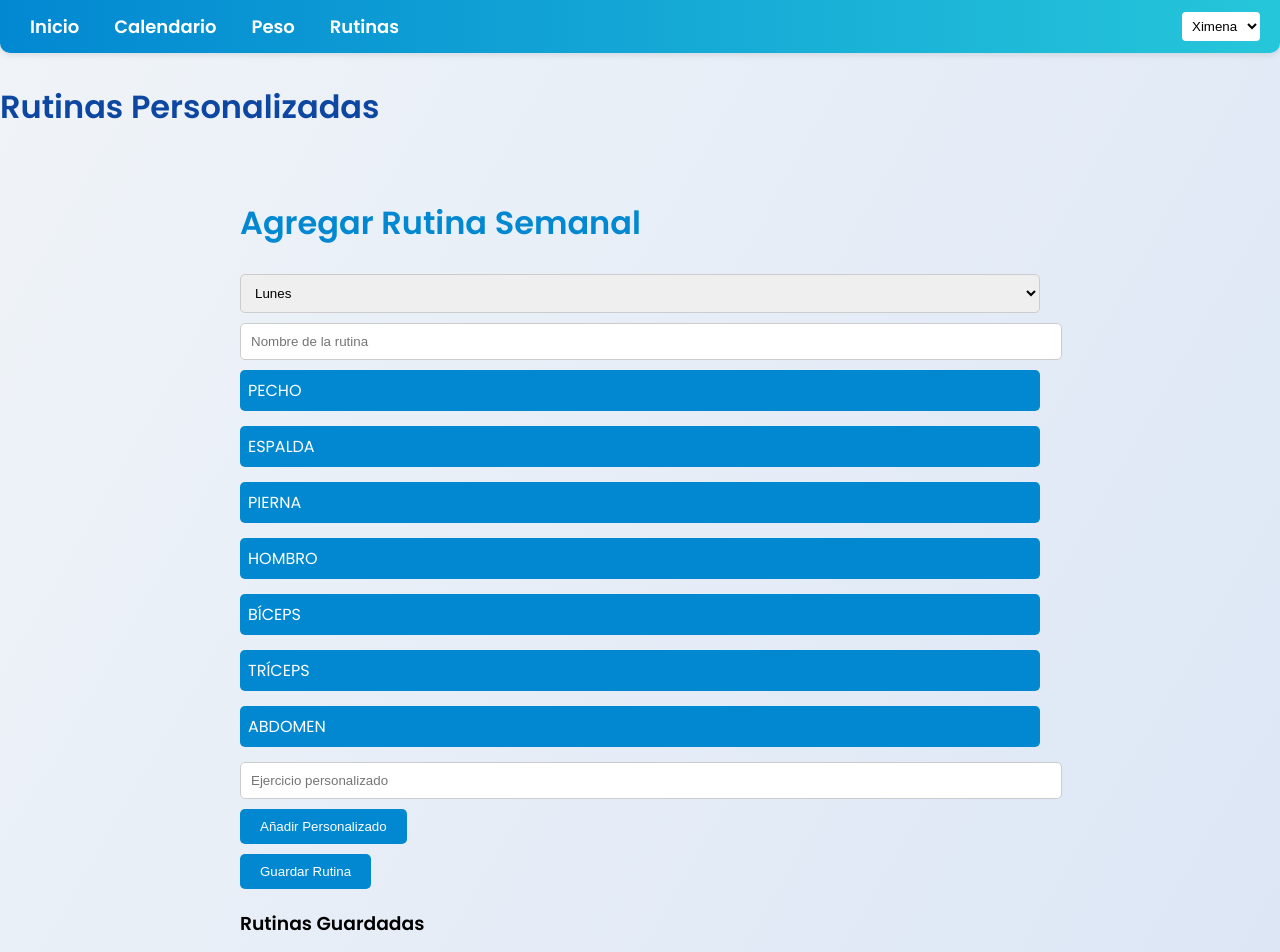
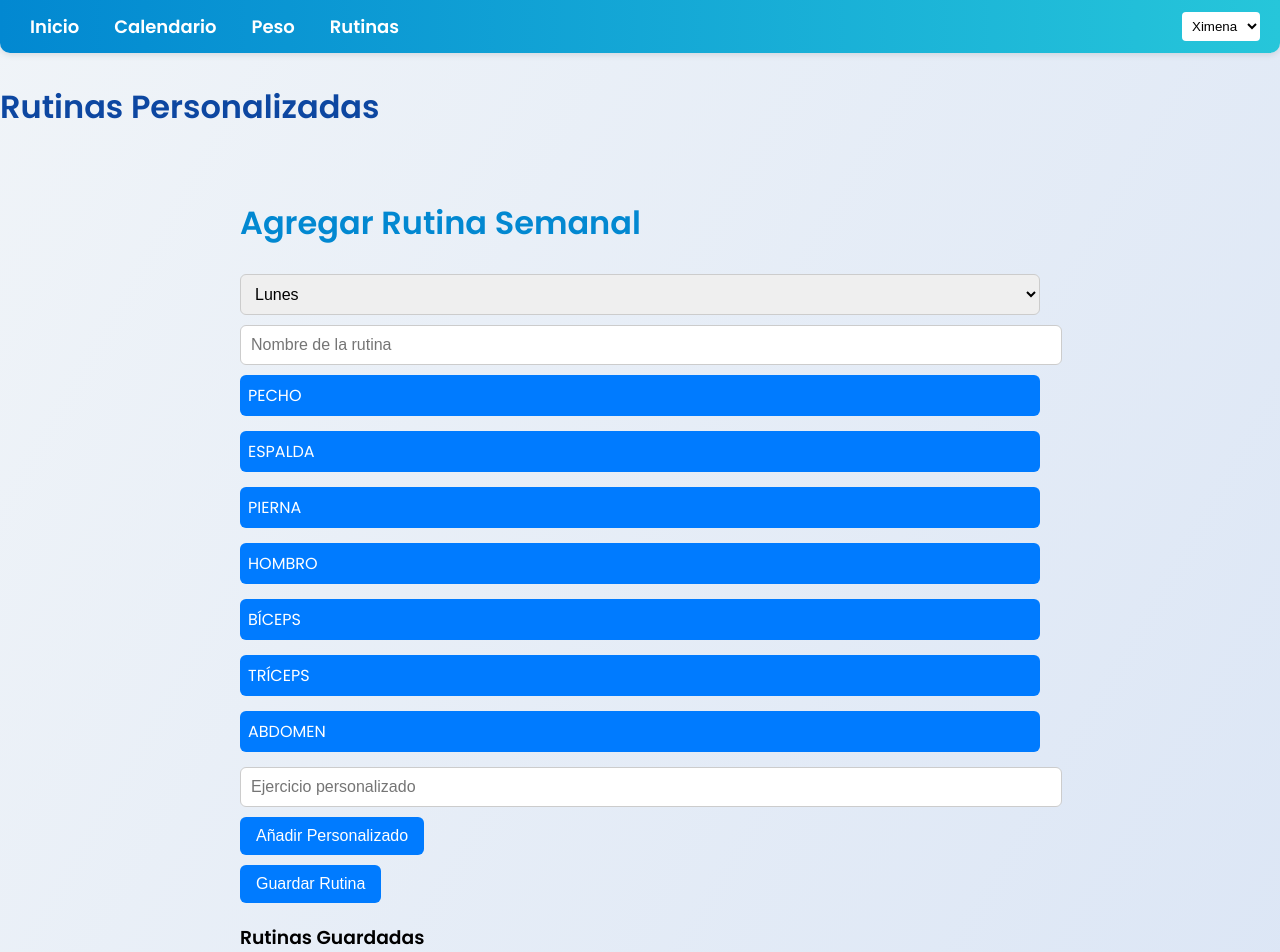
Before and after one commit to Jamon1405/Reto90Dias, a Next.js app: page /routine in a window 1280 px wide. Shown: the top 952 px of the page. Built offline with nearby package versions, Linux system fonts and the light colour scheme.

Commit message:
Refine buttons and inputs

```diff
--- a/src/components/ExerciseProgress.js
+++ b/src/components/ExerciseProgress.js
@@ -13,6 +13,17 @@ import {
 import useCurrentUser from '../hooks/useCurrentUser';
 
 ChartJS.register(CategoryScale, LinearScale, PointElement, LineElement, Tooltip, Legend);
+
+const buttonStyle = {
+  backgroundColor: '#007bff',
+  color: '#fff',
+  border: 'none',
+  borderRadius: '6px',
+  padding: '8px 12px',
+  cursor: 'pointer',
+  fontSize: '14px',
+  transition: 'background-color 0.2s',
+};
 
 const ExerciseProgress = () => {
   const user = useCurrentUser();
@@ -99,10 +110,11 @@ const ExerciseProgress = () => {
           onChange={(e) => setSelected(e.target.value)}
           style={{
             padding: '10px',
-            borderRadius: '5px',
+            borderRadius: '6px',
             border: '1px solid #ccc',
             marginBottom: '10px',
             width: '100%',
+            fontSize: '16px',
           }}
         >
           <option value="" disabled>
@@ -124,30 +136,17 @@ const ExerciseProgress = () => {
         <div style={{ marginTop: '10px' }}>
           <button
             type="button"
+            aria-label="Borrar ejercicio"
             onClick={handleDeleteExercise}
-            style={{
-              backgroundColor: '#e53935',
-              color: '#fff',
-              border: 'none',
-              borderRadius: '5px',
-              padding: '8px 12px',
-              marginRight: '10px',
-              cursor: 'pointer',
-            }}
+            style={{ ...buttonStyle, backgroundColor: '#e53935', marginRight: '10px' }}
           >
             Borrar ejercicio
           </button>
           <button
             type="button"
+            aria-label="Borrar todo"
             onClick={handleDeleteAll}
-            style={{
-              backgroundColor: '#e53935',
-              color: '#fff',
-              border: 'none',
-              borderRadius: '5px',
-              padding: '8px 12px',
-              cursor: 'pointer',
-            }}
+            style={{ ...buttonStyle, backgroundColor: '#e53935' }}
           >
             Borrar todo
           </button>
--- a/src/components/RoutineManager.js
+++ b/src/components/RoutineManager.js
@@ -107,6 +107,7 @@ const RoutineManager = () => {
         value={routineName}
         onChange={(e) => setRoutineName(e.target.value)}
         placeholder="Nombre de la rutina"
+        enterKeyHint="next"
       />
       {muscleGroups.map((group) => (
         <div key={group} style={{ marginBottom: '10px' }}>
@@ -141,10 +142,12 @@ const RoutineManager = () => {
         value={customExercise}
         onChange={(e) => setCustomExercise(e.target.value)}
         placeholder="Ejercicio personalizado"
+        enterKeyHint="done"
       />
       <div style={{ display: 'flex', gap: '10px', marginBottom: '10px' }}>
         <button
           type="button"
+          aria-label="Añadir personalizado"
           style={buttonStyle}
           onClick={() => {
             addExercise(customExercise.trim());
@@ -160,14 +163,25 @@ const RoutineManager = () => {
             <li key={idx} style={{ ...routineStyle, display: 'flex', alignItems: 'center', flexWrap: 'wrap' }}>
               <span style={{ flexGrow: 1 }}>{ex}</span>
               <div style={actionContainerStyle}>
-                <button type="button" style={smallButton} onClick={() => moveExerciseUp(idx)}>
+                <button
+                  type="button"
+                  aria-label="Mover arriba"
+                  style={smallButton}
+                  onClick={() => moveExerciseUp(idx)}
+                >
                   ↑
                 </button>
-                <button type="button" style={smallButton} onClick={() => moveExerciseDown(idx)}>
+                <button
+                  type="button"
+                  aria-label="Mover abajo"
+                  style={smallButton}
+                  onClick={() => moveExerciseDown(idx)}
+                >
                   ↓
                 </button>
                 <button
                   type="button"
+                  aria-label="Eliminar"
                   style={{ ...smallButton, backgroundColor: '#e53935' }}
                   onClick={() => removeExercise(idx)}
                 >
@@ -178,12 +192,13 @@ const RoutineManager = () => {
           ))}
         </ul>
       )}
-      <button style={buttonStyle} onClick={handleSave}>
+      <button style={buttonStyle} aria-label="Guardar rutina" onClick={handleSave}>
         {editingDay ? 'Guardar Cambios' : 'Guardar Rutina'}
       </button>
       {editingDay && (
         <button
           type="button"
+          aria-label="Cancelar edición"
           style={{ ...buttonStyle, backgroundColor: '#e53935', marginLeft: '10px' }}
           onClick={() => {
             setEditingDay(null);
@@ -211,6 +226,7 @@ const RoutineManager = () => {
                 </ul>
                 <button
                   type="button"
+                  aria-label="Eliminar rutina"
                   style={{ ...buttonStyle, backgroundColor: '#e53935' }}
                   onClick={() => handleDelete(day)}
                 >
@@ -218,6 +234,7 @@ const RoutineManager = () => {
                 </button>
                 <button
                   type="button"
+                  aria-label="Editar rutina"
                   style={{ ...buttonStyle, marginLeft: '10px' }}
                   onClick={() => handleEdit(day)}
                 >
@@ -248,18 +265,20 @@ const inputStyle = {
   width: '100%',
   padding: '10px',
   marginBottom: '10px',
-  borderRadius: '5px',
+  borderRadius: '6px',
   border: '1px solid #ccc',
+  fontSize: '16px',
 };
 
 const buttonStyle = {
-  backgroundColor: '#0288d1',
+  backgroundColor: '#007bff',
   color: '#fff',
-  padding: '10px 20px',
+  padding: '10px 16px',
   border: 'none',
-  borderRadius: '5px',
+  borderRadius: '6px',
   cursor: 'pointer',
-  transition: 'background-color 0.3s',
+  fontSize: '16px',
+  transition: 'background-color 0.2s',
 };
 
 const routineStyle = {
@@ -271,26 +290,27 @@ const routineStyle = {
 };
 
 const groupHeaderStyle = {
-  backgroundColor: '#0288d1',
+  backgroundColor: '#007bff',
   color: '#fff',
   padding: '8px',
-  borderRadius: '5px',
+  borderRadius: '6px',
   cursor: 'pointer',
   marginBottom: '5px',
-  transition: 'background-color 0.3s',
+  transition: 'background-color 0.2s',
 };
 
 const exerciseButtonStyle = {
-  backgroundColor: '#0288d1',
+  backgroundColor: '#007bff',
   color: '#fff',
   padding: '8px',
   border: 'none',
-  borderRadius: '5px',
+  borderRadius: '6px',
   cursor: 'pointer',
   display: 'block',
   width: '100%',
   marginBottom: '5px',
-  transition: 'background-color 0.3s',
+  fontSize: '15px',
+  transition: 'background-color 0.2s',
 };
 
 const actionContainerStyle = {
@@ -300,13 +320,13 @@ const actionContainerStyle = {
 };
 
 const smallButton = {
-  backgroundColor: '#0288d1',
+  backgroundColor: '#007bff',
   color: '#fff',
   border: 'none',
-  borderRadius: '4px',
+  borderRadius: '6px',
   cursor: 'pointer',
   padding: '6px 8px',
-  fontSize: '16px',
+  fontSize: '14px',
 };
 
 export default RoutineManager;
```
Also changed, not shown: src/components/Calendar.js (+13 -6 lines), src/components/WeightTracker.js (+22 -9 lines).
